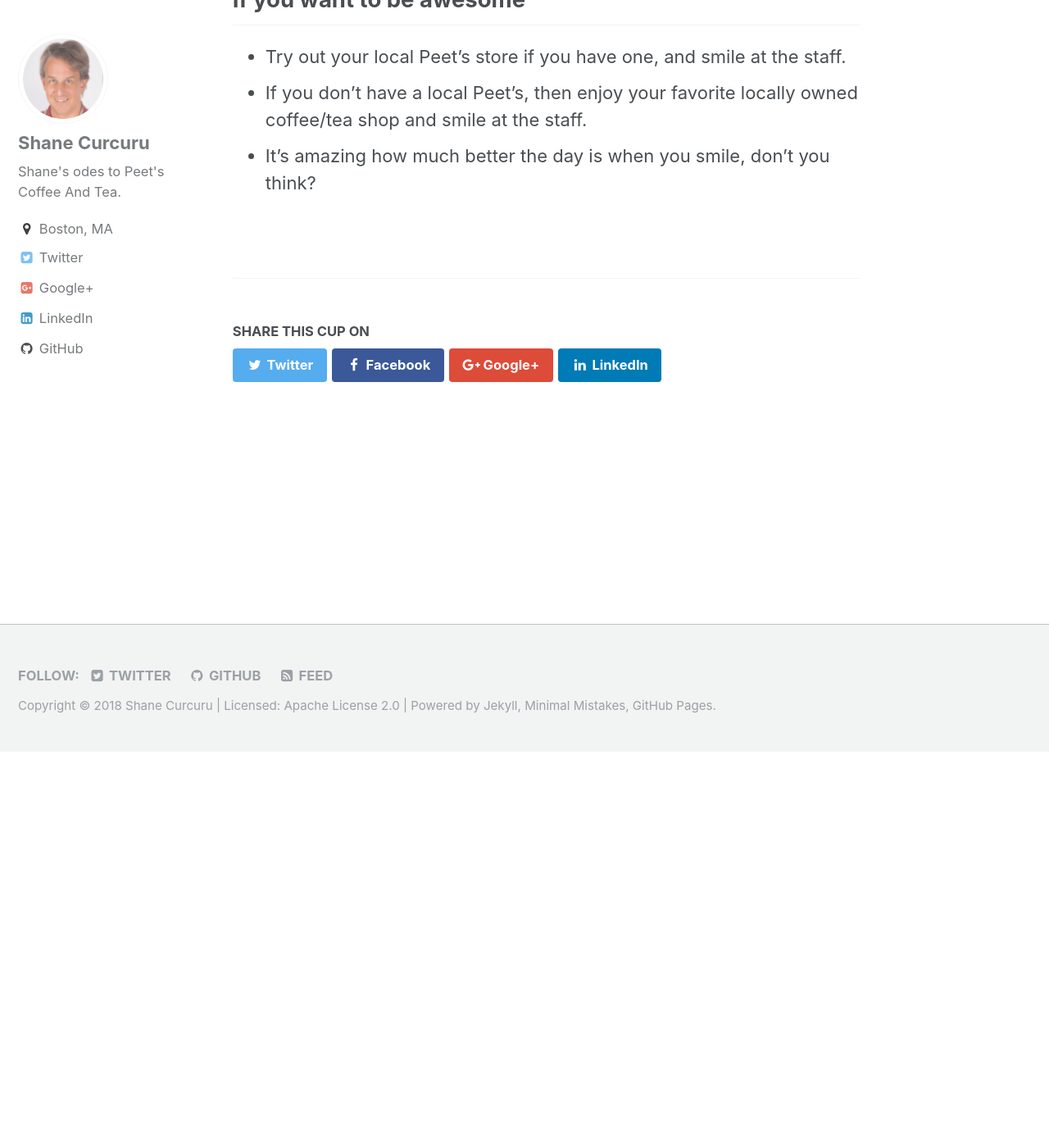
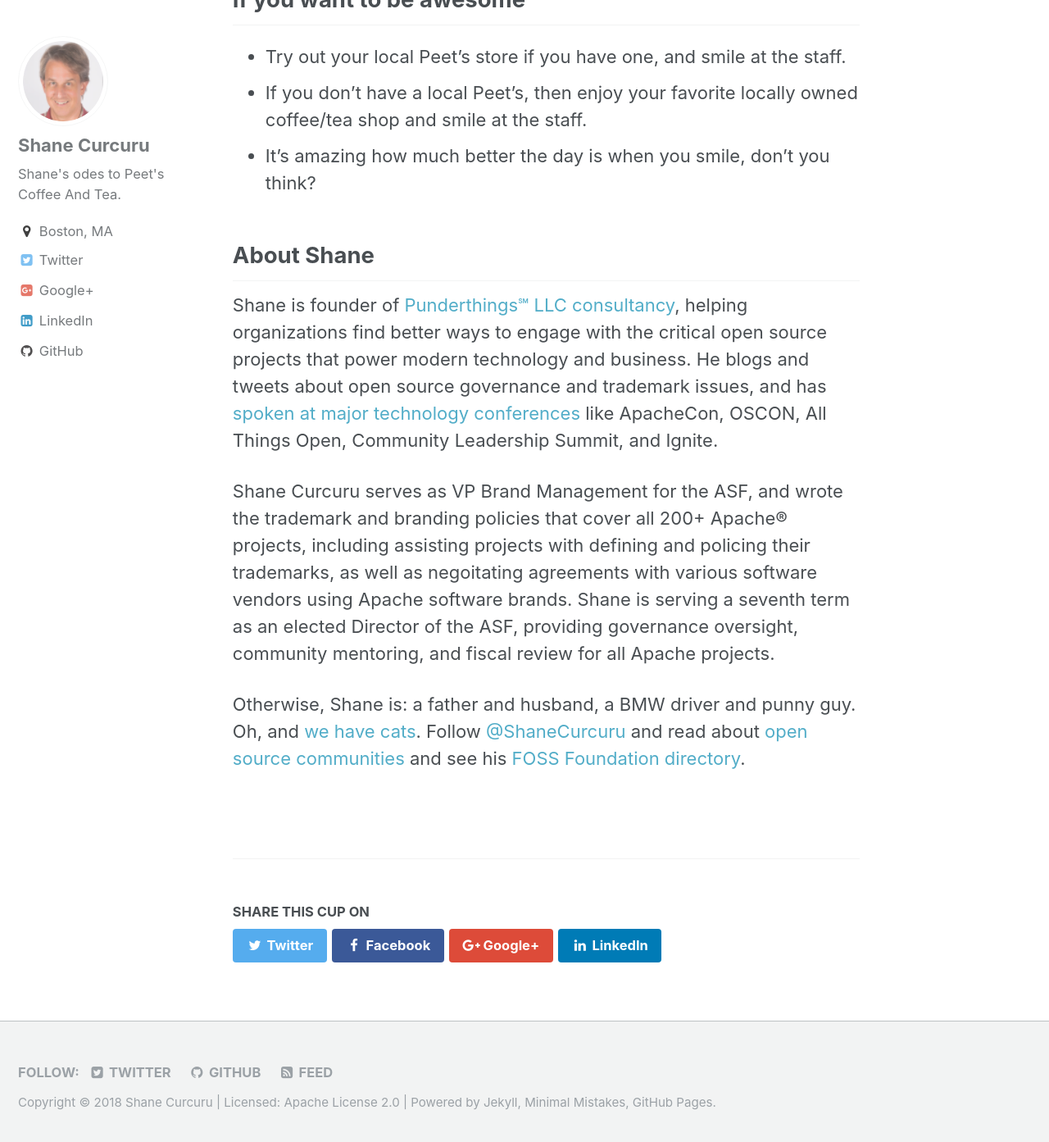
Before and after one commit to ShaneCurcuru/whyilovepeets.com, a Jekyll site: the page built from _pages/about.md, in a window 1280 px wide and 1400 px high, scrolled down 483 px. Shown: the top 1393 px of the window at 82% size. Built offline with Jekyll 4.4.1, drawn with Linux system fonts in a browser that asks for light colours.

Commit message:
Update bio

```diff
--- a/_pages/about.md
+++ b/_pages/about.md
@@ -14,3 +14,11 @@
   - Try out your local Peet's store if you have one, and smile at the staff.
   - If you don't have a local Peet's, then enjoy your favorite locally owned coffee/tea shop and smile at the staff.
   - It's amazing how much better the day is when you smile, don't you think?
+
+## About Shane
+
+Shane is founder of [Punderthings℠ LLC consultancy](http://punderthings.com/), helping organizations find better ways to engage with the critical open source projects that power modern technology and business.  He blogs and tweets about open source governance and trademark issues, and has [spoken at major technology conferences](http://ShaneSlides.com/) like ApacheCon, OSCON, All Things Open, Community Leadership Summit, and Ignite.
+
+Shane Curcuru serves as VP Brand Management for the ASF, and wrote the trademark and branding policies that cover all 200+ Apache® projects, including assisting projects with defining and policing their trademarks, as well as negoitating agreements with various software vendors using Apache software brands.  Shane is serving a seventh term as an elected Director of the ASF, providing governance oversight, community mentoring, and fiscal review for all Apache projects.
+
+Otherwise, Shane is: a father and husband, a BMW driver and punny guy. Oh, and [we have cats](https://www.instagram.com/shanecurcuru/). Follow [@ShaneCurcuru](https://twitter.com/shanecurcuru) and read about [open source communities](http://CommunityOverCode.com) and see his [FOSS Foundation directory](http://ChooseAFoundation.com).
```
